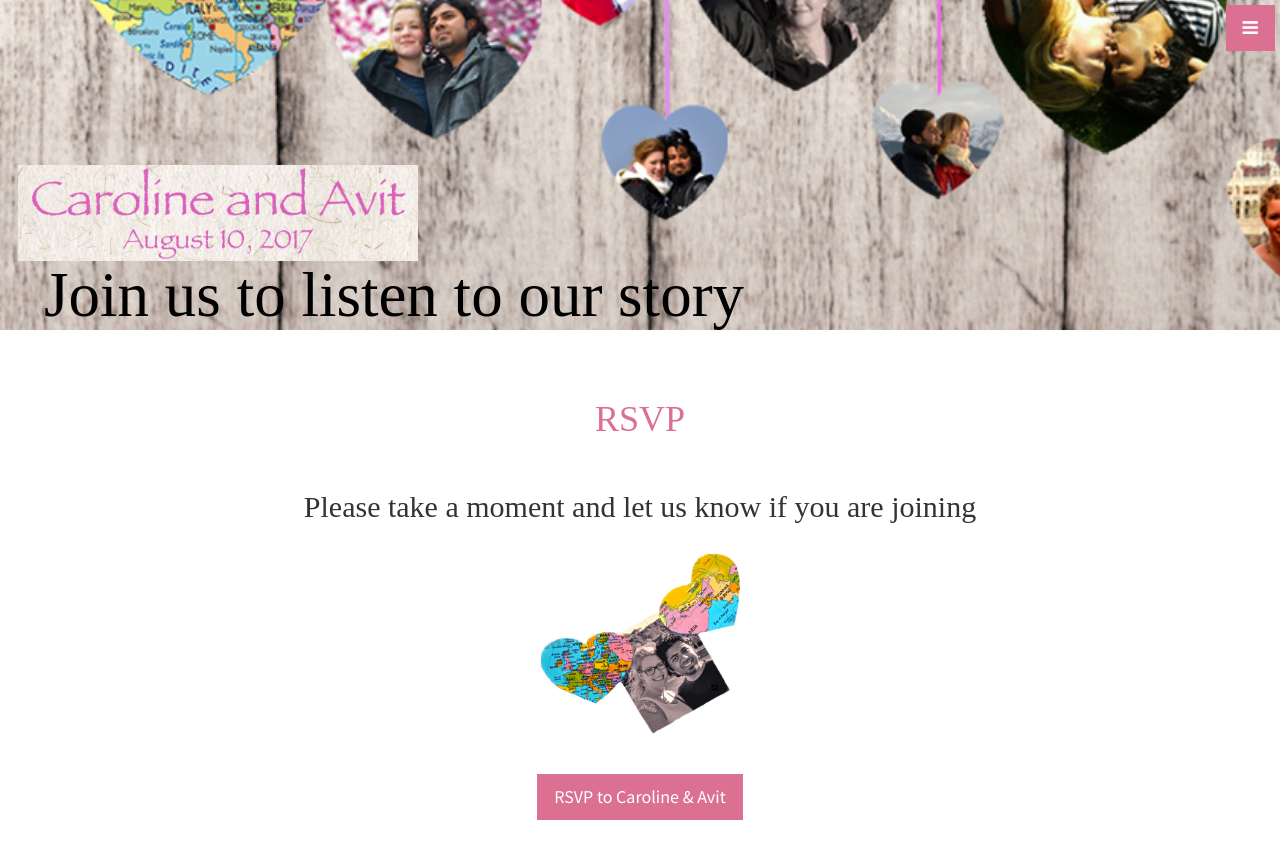
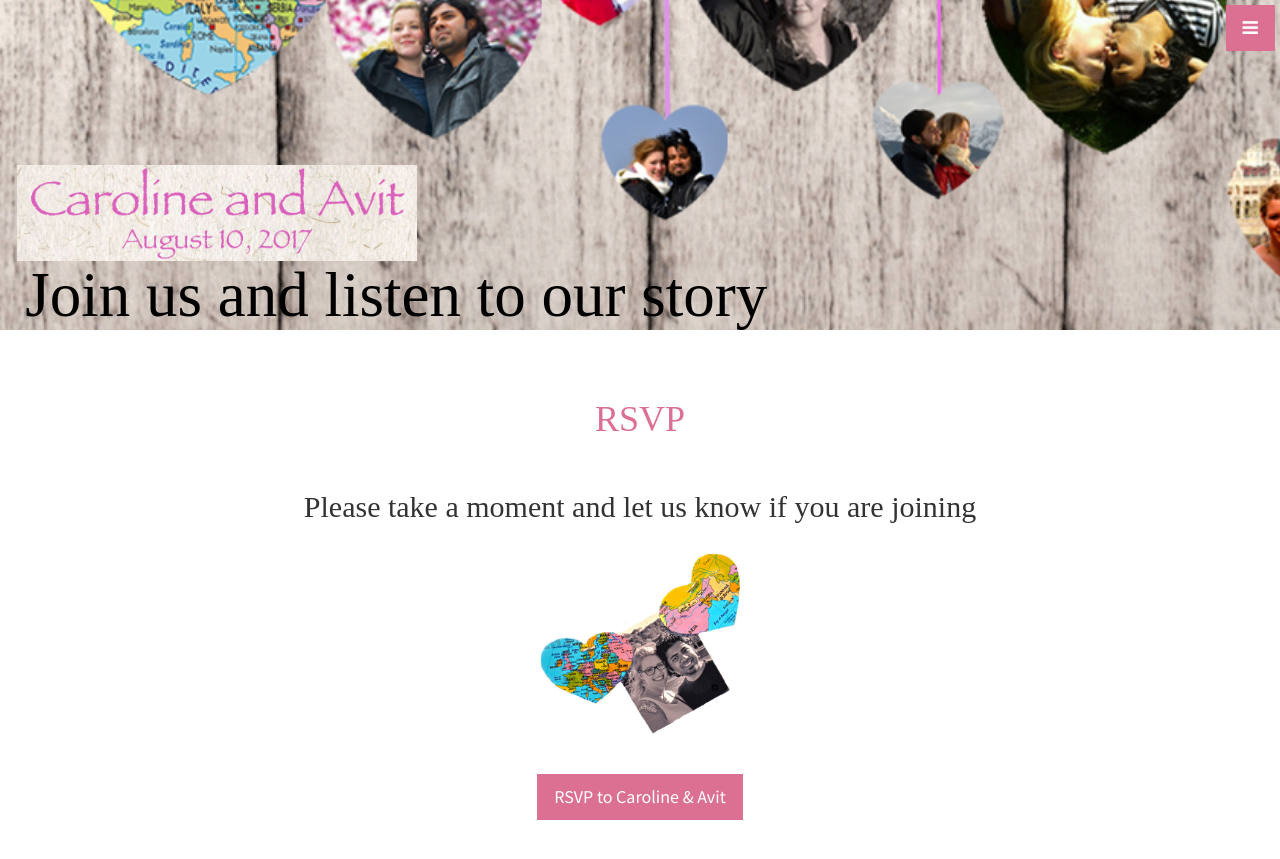
Before and after one commit to MonchiLin/carowedavit.github.io, a Jekyll site: the page built from index.html, in a window 1280 px wide and 900 px high, scrolled down 570 px. Shown: the top 859 px of the window. Built offline with Jekyll 4.4.1, drawn with Linux system fonts in a browser that asks for light colours.

```diff
--- a/_includes/header.html
+++ b/_includes/header.html
@@ -1,6 +1,6 @@
 <header id="top" class="header">
   <div class="text-vertical-center">
-  <img src="img/qh.jpg" alt="Wedding quotes" style="width:400px; margin-left: 1.3em;">
-   <h1 style="margin-left: 0.7em;">Join us to listen to our story</h1>
+  <img src="img/qh.jpg" alt="Wedding quotes" style="width:400px; margin-left: 1.2em;">
+   <h1 style="margin-left: 0.4em;">Join us and listen to our story</h1>
   </div>
 </header>
```
